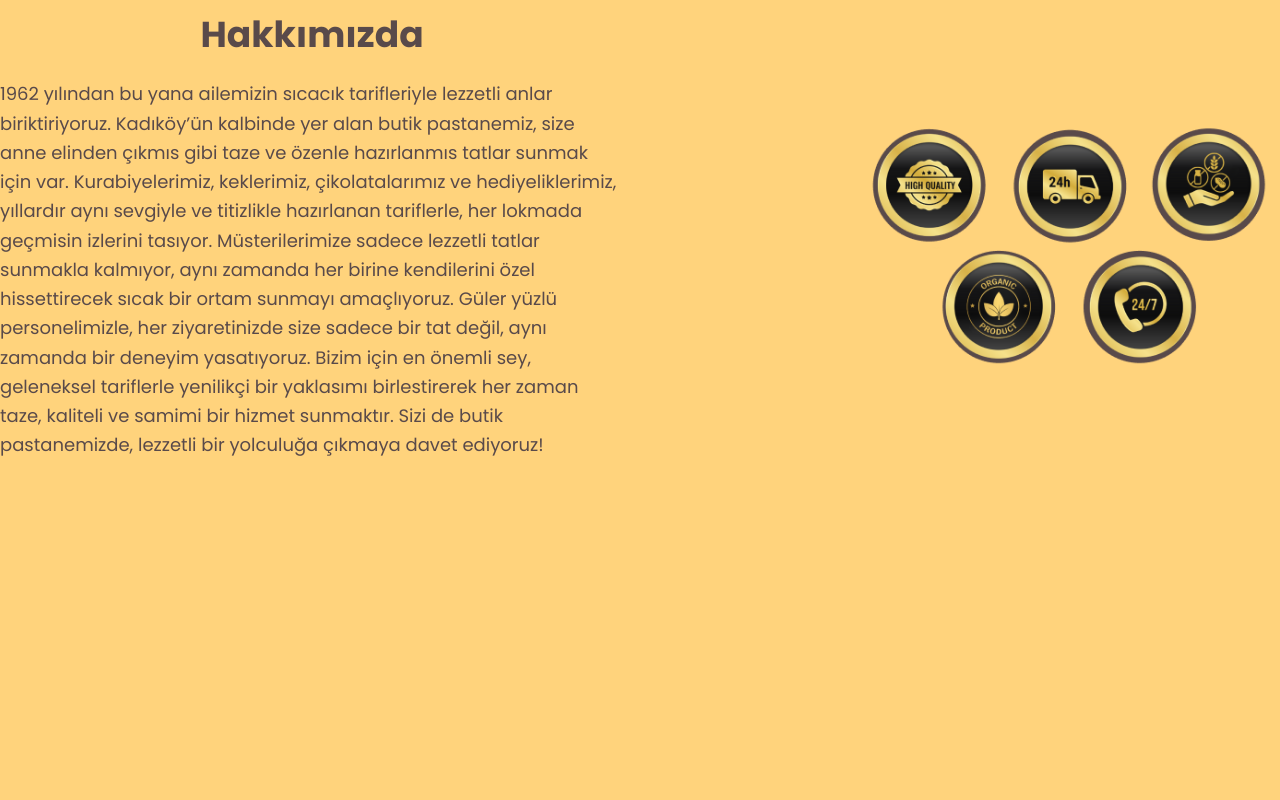
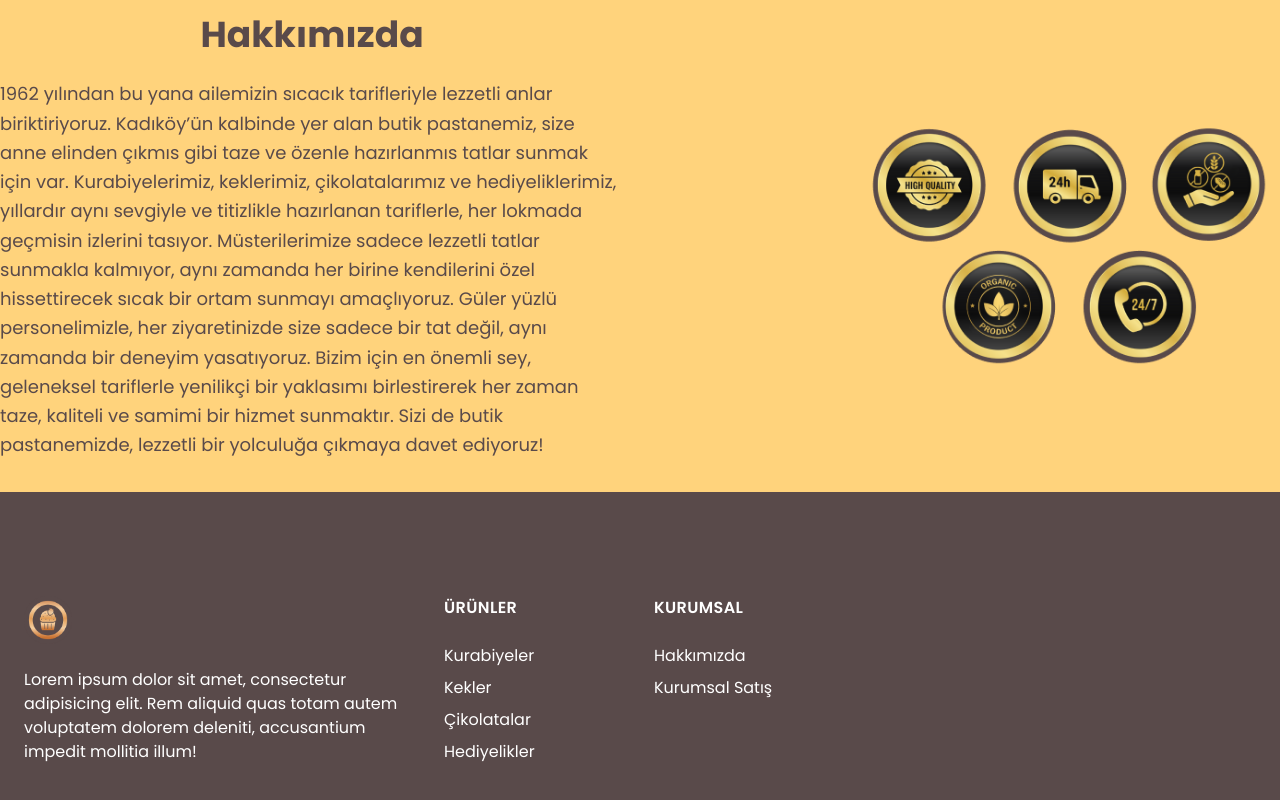
Before and after one commit to Arcadia-0/Kurabique, a React (Vite) app: page / in a window 1280 px wide. Shown: the part 1226-2026 px from the top of the page. Before the commit the page ends 1686 px from the top, so only its background shows below. Built offline with nearby package versions, Linux system fonts and the light colour scheme.

Commit message:
footer added

```diff
--- a/src/App.jsx
+++ b/src/App.jsx
@@ -1,6 +1,7 @@
 import './App.css'
 import About from './components/About/About'
 import Banner from './components/Banner/Banner'
+import Footer from './components/Footer/Footer'
 import Hero from './components/Hero/Hero'
 import Navbar from './components/Navbar/Navbar'
 import Products from './components/Products/Products'
@@ -14,6 +15,7 @@ function App() {
     <Products/>
     <Banner/>
     <About/>
+    <Footer/>
     </div>
   )
 }
--- /dev/null
+++ b/src/components/Footer/Footer.jsx
@@ -0,0 +1,37 @@
+import { FaPhone, FaEnvelope, FaMapMarkerAlt, FaFacebook, FaInstagram, FaTwitter } from 'react-icons/fa';
+import logo from "../../assets/logo.png"; // Logo'yu import ettik
+
+const Footer = () => {
+  return (
+    <footer className="bg-primary text-white py-12 mt-8">
+  <div className='container mx-auto py-14 px-6'>
+    <div className='grid md:grid-cols-12 grid-cols-1 gap-7'>
+      <div className='lg:col-span-4 col-span-12'>
+        <a href="/">
+        <img src={logo} alt="" className='h-12' />
+        </a>
+        <p className='mt-6 '>Lorem ipsum dolor sit amet, consectetur adipisicing elit. Rem aliquid quas totam autem voluptatem dolorem deleniti, accusantium impedit mollitia illum!</p>
+      </div>
+      <div className='lg:col-span-2 md:col-span-4 col-span-12'>
+        <h5 className='tracking-wide font-semibold'>ÜRÜNLER</h5>
+        <ul className='mt-6 space-y-2'>
+          <li><a href="#">Kurabiyeler</a></li>
+          <li><a href="#">Kekler</a></li>
+          <li><a href="#">Çikolatalar</a></li>
+          <li><a href="#">Hediyelikler</a></li>
+        </ul>
+      </div>
+      <div className='lg-col-span-3 md:col-span-4 col-span-12'>
+        <h5 className='tracking-wide font-semibold'>KURUMSAL</h5>
+        <ul className='mt-6 space-y-2'>
+          <li><a href="#">Hakkımızda</a></li>
+          <li><a href="#">Kurumsal Satış</a></li>
+        </ul>
+      </div>
+    </div>
+  </div>
+    </footer>
+  );
+};
+
+export default Footer;
--- a/src/components/Navbar/Navbar.jsx
+++ b/src/components/Navbar/Navbar.jsx
@@ -144,7 +144,7 @@ export const Navbar = () => {
       {showBackToTop && (
         <button
           onClick={scrollToTop}
-          className="fixed z-50 bottom-4 right-4 p-3 bg-primary text-black rounded-full shadow-lg hover:bg-secondary transition"
+          className="fixed z-50 bottom-4 right-4 p-3 bg-secondary text-black rounded-full shadow-lg hover:bg-primary transition"
           aria-label="Back to top"
         >
           <FaArrowUp size={24} />
```
